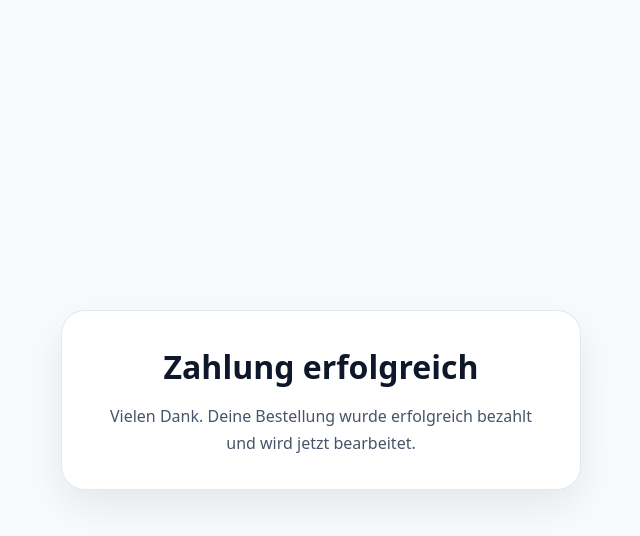
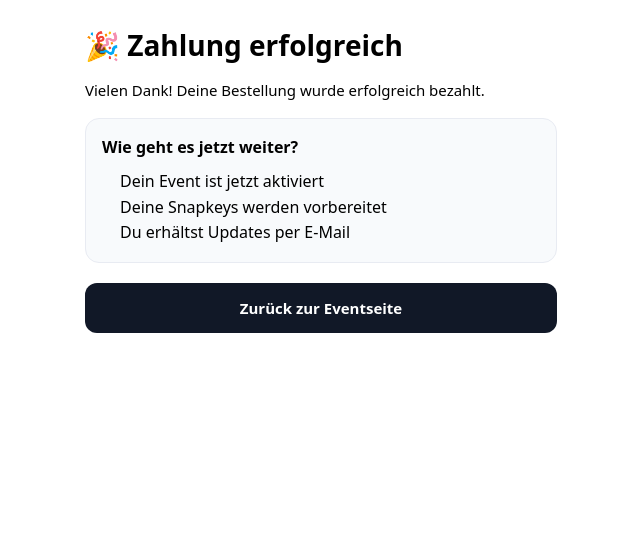
Before and after one commit to shakerkarim059-sketch/snapkey-site, a Next.js app: page /checkout/success in a window 1280 px wide. Shown: the top 536 px of the page, without its empty margins (319-959 px from the left). Built offline with nearby package versions, Linux system fonts and the light colour scheme.

Commit message:
Update page.js

```diff
--- a/app/checkout/success/page.js
+++ b/app/checkout/success/page.js
@@ -1,50 +1,48 @@
-export default function CheckoutSuccessPage() {
+export default function SuccessPage() {
   return (
-    <main
-      style={{
-        minHeight: "100vh",
-        display: "flex",
-        alignItems: "center",
-        justifyContent: "center",
-        padding: "24px",
+    <div style={{ padding: "24px", maxWidth: "520px", margin: "0 auto" }}>
+      <h1 style={{ fontSize: "28px", fontWeight: "800", marginBottom: "12px" }}>
+        🎉 Zahlung erfolgreich
+      </h1>
+
+      <p style={{ marginBottom: "16px", fontSize: "15px", lineHeight: "1.6" }}>
+        Vielen Dank! Deine Bestellung wurde erfolgreich bezahlt.
+      </p>
+
+      <div style={{
         background: "#f8fafc",
-      }}
-    >
-      <div
+        padding: "16px",
+        borderRadius: "14px",
+        border: "1px solid #e8ebf2",
+        marginBottom: "20px"
+      }}>
+        <p style={{ margin: 0, fontWeight: "600" }}>
+          Wie geht es jetzt weiter?
+        </p>
+
+        <ul style={{ marginTop: "10px", paddingLeft: "18px", lineHeight: "1.6" }}>
+          <li>Dein Event ist jetzt aktiviert</li>
+          <li>Deine Snapkeys werden vorbereitet</li>
+          <li>Du erhältst Updates per E-Mail</li>
+        </ul>
+      </div>
+
+      <button
+        onClick={() => window.location.href = "/"}
         style={{
           width: "100%",
-          maxWidth: "520px",
-          background: "#ffffff",
-          border: "1px solid #e2e8f0",
-          borderRadius: "24px",
-          padding: "32px",
-          textAlign: "center",
-          boxShadow: "0 16px 40px rgba(15, 23, 42, 0.08)",
+          padding: "14px",
+          borderRadius: "12px",
+          background: "#111827",
+          color: "#fff",
+          border: "none",
+          fontWeight: "700",
+          fontSize: "15px",
+          cursor: "pointer"
         }}
       >
-        <h1
-          style={{
-            margin: "0 0 12px 0",
-            fontSize: "32px",
-            fontWeight: "800",
-            color: "#0f172a",
-          }}
-        >
-          Zahlung erfolgreich
-        </h1>
-
-        <p
-          style={{
-            margin: 0,
-            fontSize: "16px",
-            lineHeight: "1.7",
-            color: "#475569",
-          }}
-        >
-          Vielen Dank. Deine Bestellung wurde erfolgreich bezahlt und wird jetzt
-          bearbeitet.
-        </p>
-      </div>
-    </main>
+        Zurück zur Eventseite
+      </button>
+    </div>
   );
 }
```
